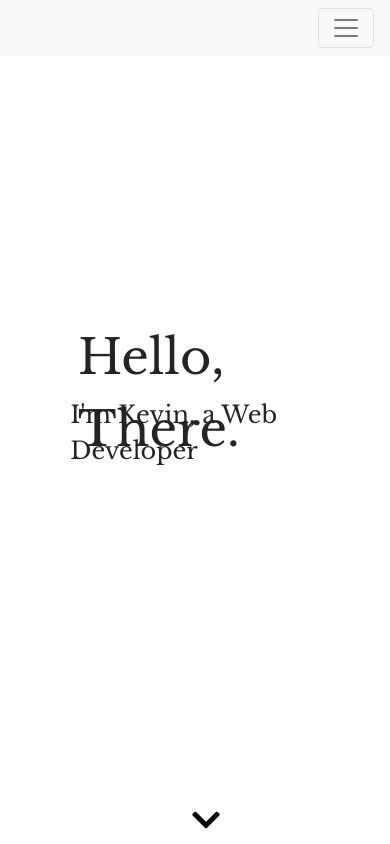
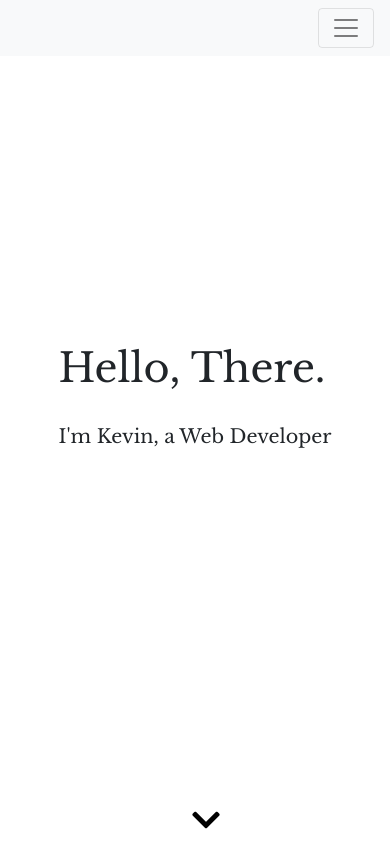
Before and after one commit to muhammadkevinpf/muhammadkevinpf.github.io, a plain HTML site: page index.html in a window 390 px wide. Shown: the top 844 px of the page. Drawn offline with nearby package versions, Linux system fonts and the light colour scheme.

Commit message:
edit index

```diff
--- a/css/style.css
+++ b/css/style.css
@@ -189,6 +189,25 @@ p{
         top:47%;
     }
 }
+
+@media only screen and (max-width: 420px){
+    #welcome-header{
+        font-size: 2.5rem;
+        top: 40%;
+        left: 15%;
+    }
+
+    #subheader{
+        font-size: 1.2rem;
+        left:15%;
+        top:50%;
+    }
+
+    .img-portfolio{
+        height: 200px;
+    }
+}
+
 /* @media only screen and (max-width: 1024px){
     #welcome-header{
         top: 40%;
```
